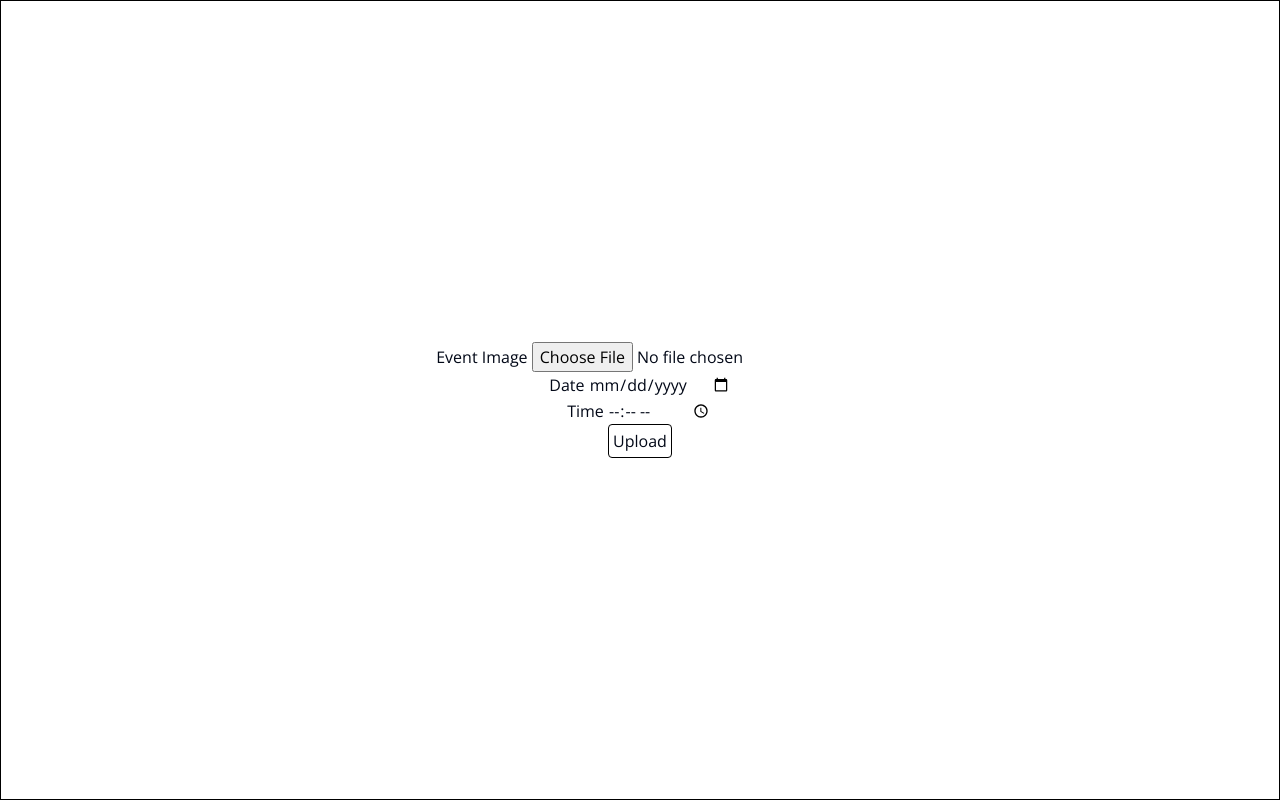
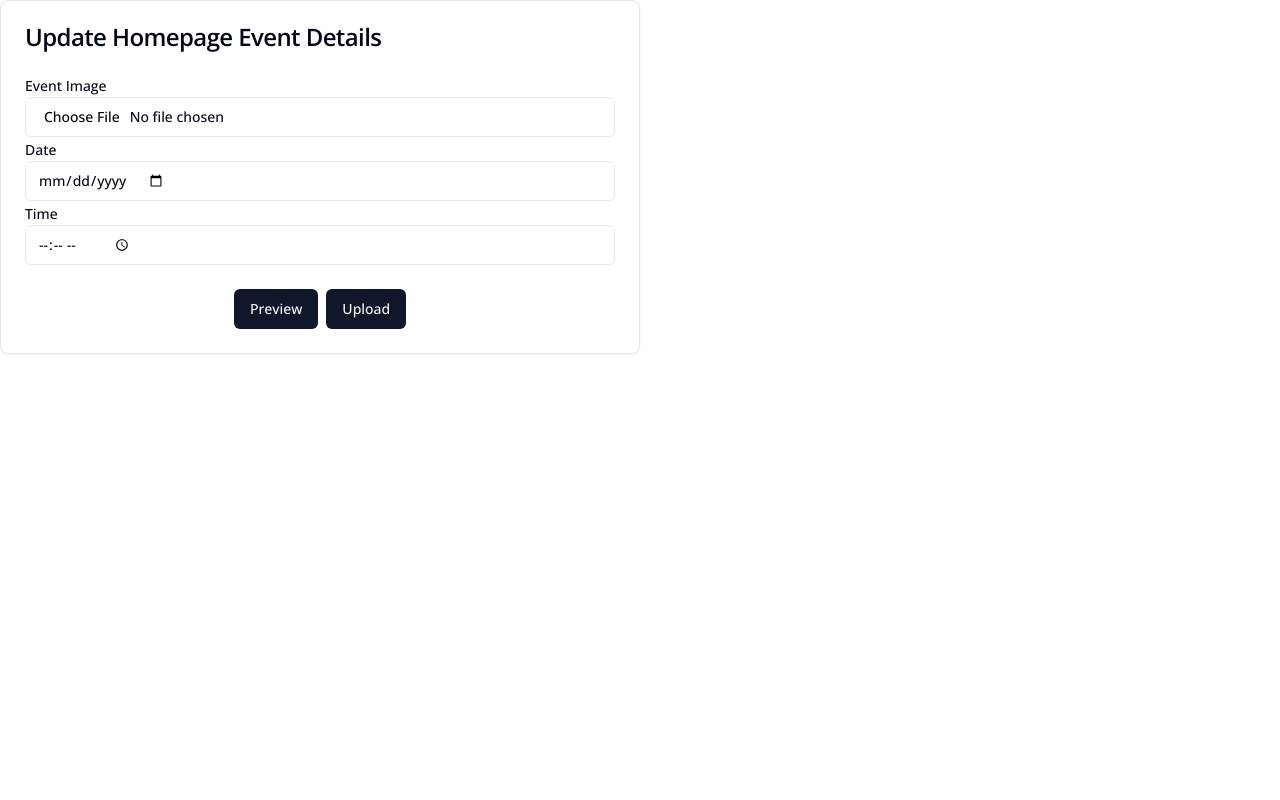
Before and after one commit to famulu/swinis-web-app, a Next.js app: page /manage/event in a window 1280 px wide. Built offline with nearby package versions, Linux system fonts and the light colour scheme; no server answers; sample sign-in values are in the browser's storage.

Commit message:
update manage event page

```diff
--- a/app/manage/event/page.tsx
+++ b/app/manage/event/page.tsx
@@ -7,12 +7,27 @@ import { useRouter } from "next/navigation";
 import { FormEvent, useEffect, useRef, useState } from "react";
 import { app } from "@/lib/firebase";
 import { doc, getFirestore, setDoc } from "firebase/firestore";
+import { Button } from "@/components/ui/button";
+import { Input } from "@/components/ui/input";
+import { Label } from "@/components/ui/label";
+import Event from "@/components/Event";
+import {
+  Card,
+  CardContent,
+  CardFooter,
+  CardHeader,
+  CardTitle,
+} from "@/components/ui/card";
 
 export default function Page() {
   const [isValidUser, setIsValidUser] = useState(false);
   const fileInputRef = useRef<HTMLInputElement>(null);
   const [date, setDate] = useState("");
   const [time, setTime] = useState("");
+  const [submitting, setSubmitting] = useState(false);
+  const [alert, setAlert] = useState("");
+  const [imageUrl, setImageUrl] = useState("");
+  const [timestamp, setTimestamp] = useState(0);
   const router = useRouter();
   useEffect(() => {
     onAuthStateChanged(auth, (user) => {
@@ -26,10 +41,17 @@ export default function Page() {
 
   async function handleSubmit(e: FormEvent<HTMLFormElement>) {
     e.preventDefault();
-    if (fileInputRef.current === null) return;
+    if (fileInputRef.current === null) {
+      setAlert("<input type='file' /> is not assigned to ref");
+      return;
+    }
 
     const files = fileInputRef.current.files;
-    if (files === null || files.length === 0) return;
+    if (files === null || files.length === 0) {
+      setAlert("No file selected!");
+      return;
+    }
+    setSubmitting(true);
 
     const imageFile = files[0];
     const storage = getStorage(app);
@@ -40,38 +62,87 @@ export default function Page() {
     const db = getFirestore(app);
     const timestamp = Date.parse(`${date}T${time}`);
     await setDoc(doc(db, "events", "eventData"), { imageUrl: url, timestamp });
+    setSubmitting(false);
+    setAlert("Event uploaded successfully!");
   }
 
   return isValidUser ? (
-    <form
-      onSubmit={handleSubmit}
-      className="flex min-h-screen flex-col items-center justify-center border border-black"
-    >
-      <label>
+    <>
+      <Card className="max-w-screen-sm">
+        <form onSubmit={handleSubmit}>
+          <CardHeader>
+            <CardTitle>Update Homepage Event Details</CardTitle>
+          </CardHeader>
+          <CardContent>
+            <Label>
               {" "}
               Event Image{" "}
-        <input type="file" accept="image/*" ref={fileInputRef} required />
-      </label>
-      <label>
+              <Input
+                type="file"
+                accept="image/*"
+                ref={fileInputRef}
+                required
+                disabled={submitting}
+              />
+            </Label>
+            <Label>
               Date{" "}
-        <input
+              <Input
                 type="date"
                 value={date}
                 required
                 onChange={(e) => setDate(e.target.value)}
+                disabled={submitting}
               />
-      </label>
-      <label>
+            </Label>
+            <Label>
               Time{" "}
-        <input
+              <Input
                 type="time"
                 value={time}
                 required
                 onChange={(e) => setTime(e.target.value)}
+                disabled={submitting}
               />
-      </label>
-      <button className="rounded border border-black p-1">Upload</button>
+            </Label>
+          </CardContent>
+          <CardFooter className="flex flex-col">
+            <div className="font-semibold text-red-500">{alert}</div>
+            <div className="flex gap-2">
+              <Button
+                type="button"
+                onClick={(e) => {
+                  if (fileInputRef.current === null) {
+                    setAlert("<input type='file' /> is not assigned to ref");
+                    return;
+                  }
+
+                  const files = fileInputRef.current.files;
+                  if (files === null || files.length === 0) {
+                    setAlert("No file selected!");
+                    return;
+                  }
+
+                  if (date === "" || time === "") {
+                    setAlert("Date and time are required!");
+                    return;
+                  }
+                  if (imageUrl !== "") {
+                    URL.revokeObjectURL(imageUrl);
+                  }
+                  setImageUrl(URL.createObjectURL(files[0]));
+                  setTimestamp(Date.parse(`${date}T${time}`));
+                }}
+              >
+                Preview
+              </Button>
+              <Button disabled={submitting}>Upload</Button>
+            </div>
+          </CardFooter>
         </form>
+      </Card>
+      {imageUrl && <Event timestamp={timestamp} imageUrl={imageUrl} />}
+    </>
   ) : (
     <div>Loading...</div>
   );
--- a/app/manage/prayer/page.tsx
+++ b/app/manage/prayer/page.tsx
@@ -1,6 +1,6 @@
 "use client";
 import { auth } from "@/lib/firebase";
-import { PrayerData, getPrayerData } from "@/lib/prayerTimes";
+import { PrayerData, getPrayerData } from "@/lib/db";
 import { onAuthStateChanged } from "firebase/auth";
 import { useRouter } from "next/navigation";
 import { useEffect, useState } from "react";
--- /dev/null
+++ b/components/Event.tsx
@@ -0,0 +1,69 @@
+import Image from "next/image";
+import shapes2 from "@/public/shapes-2.png";
+import { Fragment } from "react";
+
+export default function Event(props: { imageUrl: string; timestamp: number }) {
+  let timestampDifference = props.timestamp - Date.now();
+  const suffixes = ["days", "hours", "min", "sec"] as const;
+  let countdown: Record<(typeof suffixes)[number], number>;
+  if (timestampDifference < 0) {
+    countdown = { days: 0, hours: 0, min: 0, sec: 0 };
+  } else {
+    let sec = Math.ceil(timestampDifference / 1000);
+    let min = Math.floor(sec / 60);
+    sec = sec % 60;
+    let hours = Math.floor(min / 60);
+    min = min % 60;
+    let days = Math.floor(hours / 24);
+    hours = hours % 24;
+    countdown = { days, hours, min, sec };
+  }
+
+  return (
+    <div className="lg:flex">
+      <div className="relative z-0 flex grow flex-col items-center justify-center gap-4 bg-[#104766] py-8 text-white">
+        <Image
+          src={shapes2}
+          alt="Fancy Shape"
+          className="absolute left-0 top-0 -z-10 h-full w-full object-cover opacity-30"
+        />
+        <h2 className="text-xl font-bold text-[#C59A5D]">Upcoming Event</h2>
+        <p className=" text-2xl italic">Qiyam-ul-Layl</p>
+        <div className="flex flex-row gap-1 text-2xl text-[#144560]">
+          {suffixes.map((key, index, array) => (
+            <Fragment key={key}>
+              <div key={key} className="flex flex-col items-center">
+                <div className="flex gap-1">
+                  {countdown[key]
+                    .toString()
+                    .padStart(2, "0")
+                    .split("")
+                    .map((num, i) => {
+                      return (
+                        <span key={i} className="rounded bg-[#D9D9D9] p-1">
+                          {num}
+                        </span>
+                      );
+                    })}
+                </div>
+                <div className="text-sm font-bold uppercase text-white">
+                  {key}
+                </div>
+              </div>
+              {index < array.length - 1 && (
+                <span className="text-[#C59A5D]">:</span>
+              )}
+            </Fragment>
+          ))}
+        </div>
+      </div>
+      <Image
+        src={props.imageUrl}
+        width={450}
+        height={450}
+        className="w-full lg:max-w-[450]"
+        alt="Event Poster"
+      />
+    </div>
+  );
+}
--- a/components/PrayerSchedule.tsx
+++ b/components/PrayerSchedule.tsx
@@ -1,4 +1,4 @@
-import { PrayerData } from "@/lib/prayerTimes";
+import { PrayerData } from "@/lib/db";
 import { CalculationMethod, Coordinates, PrayerTimes } from "adhan";
 import Image from "next/image";
 import shapes2 from "@/public/shapes-2.png";
--- a/next.config.mjs
+++ b/next.config.mjs
@@ -1,4 +1,10 @@
 /** @type {import('next').NextConfig} */
-const nextConfig = {};
+const nextConfig = {
+    images: {
+        remotePatterns: [
+            {protocol: "https", hostname: "firebasestorage.googleapis.com", port: ''}
+        ]
+    }
+};
 
 export default nextConfig;
```
Also changed, not shown: app/page.tsx (+4 -53 lines), lib/db.ts (renamed from lib/prayerTimes.ts, +18 -0 lines). Lines whose indentation alone changed are shown as unchanged.
